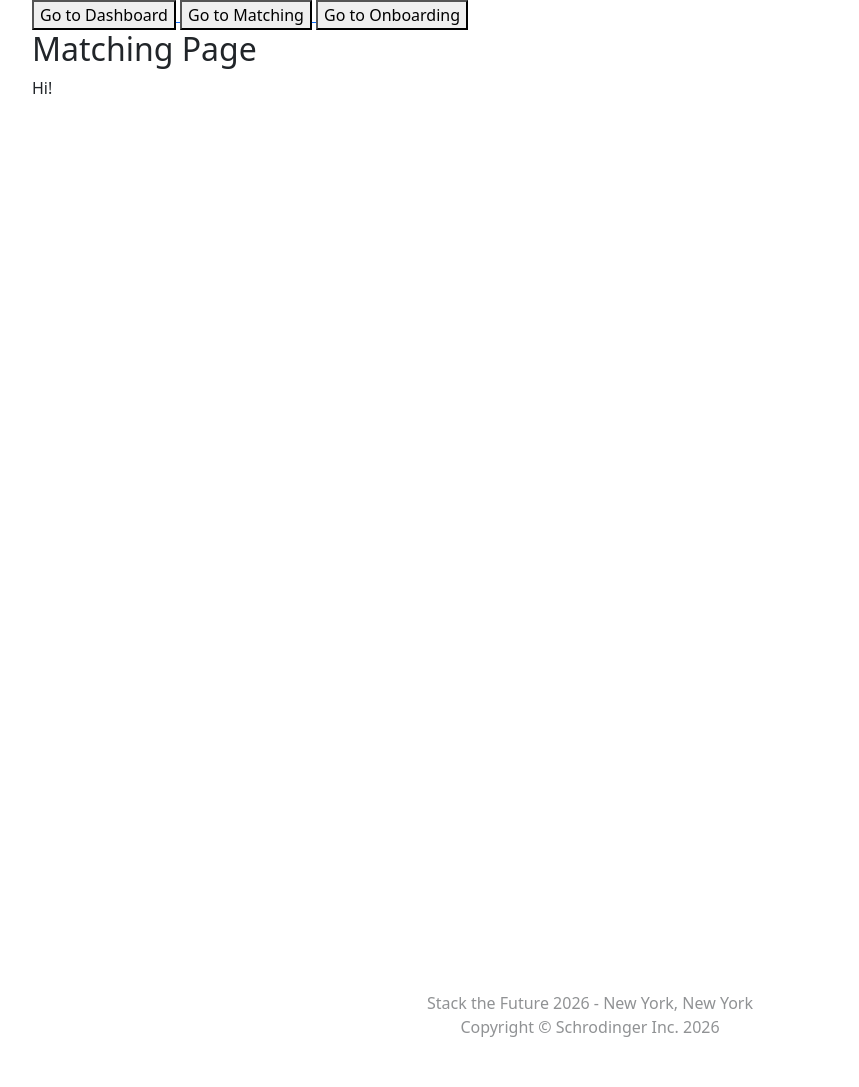
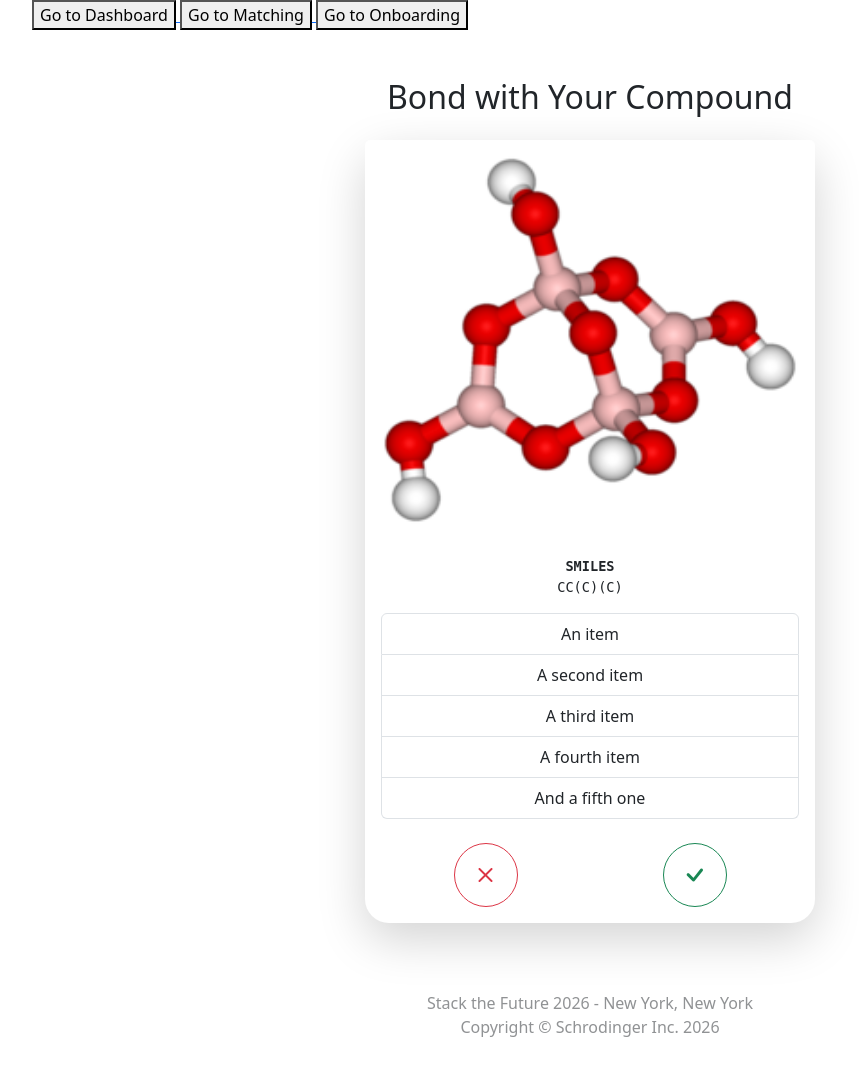
Before and after one commit to kkarshieva/stack-the-future-mitosis, a Flask app: template templates/matching.html in a window 1280 px wide. Shown: the whole page, without its empty margins (50-909 px from the left). Run offline with Flask 3, Linux system fonts and the light colour scheme; the template is opened without the code that fills it, so the values that code supplies are empty.

Commit message:
add base matching card

```diff
--- a/templates/matching.html
+++ b/templates/matching.html
@@ -1,6 +1,134 @@
 {% extends "base.html" %}
 
+{% block styles %}
+    <style>
+        .card-container {
+            max-width: 450px;
+            margin: 20px auto;
+        }
+
+        .card {
+            border-radius: 24px;
+            border: none;
+        }
+
+        .compound-card {
+            transition: transform 0.3s ease, opacity 0.3s ease;
+        }
+
+        .match-btn {
+            width: 64px;
+            height: 64px;
+            border-radius: 50%;
+            font-size: 2rem;
+        }
+
+        .smiles-text {
+            font-family: monospace;
+            font-size: 0.85rem;
+        }
+    </style>
+{% endblock styles %}
+
 {% block content %}
-    <h2>Matching Page</h2>
-    <p>Hi!</p>
+    <div class="matching-container mt-5">
+        <h2 class="text-center mb-4">Bond with Your Compound</h2>
+        <div class="card-container text-center">
+            <div id="compoundCard" class="card compound-card shadow-lg">
+
+                <img src="{{ url_for('static', filename='placeholder.png') }}"
+                     class="card-img-top"
+                     alt="Compound structure image"
+                     width="400px"
+                     height="400px" />
+
+                <div class="card-body">
+                    <div class="smiles-text mb-3">
+                        <strong>SMILES</strong>
+                        <br>
+                        <span id="smiles">CC(C)(C)</span>
+                    </div>
+
+                    <ul class="list-group mb-4">
+                        <li class="list-group-item">An item</li>
+                        <li class="list-group-item">A second item</li>
+                        <li class="list-group-item">A third item</li>
+                        <li class="list-group-item">A fourth item</li>
+                        <li class="list-group-item">And a fifth one</li>
+                    </ul>
+
+                    <div class="d-flex justify-content-around mt-4">
+                        <button id="dislikeBtn"
+                                class="btn btn-outline-danger match-btn"
+                                data-bs-toggle="tooltip"
+                                title="Skip">
+                            <i class="bi bi-x"></i>
+                        </button>
+
+                        <button id="likeBtn"
+                                class="btn btn-outline-success match-btn"
+                                data-bs-toggle="tooltip"
+                                title="Like">
+                            <i class="bi bi-check"></i>
+                        </button>
+                    </div>
+                </div>
+
+            </div>
+        </div>
+
+    </div>
+
 {% endblock content %}
+
+<!-- {% block scripts %}
+    <script>
+  // This will eventually come from Flask / JSON
+  const compounds = {{ compoundList , tojson }};
+
+  let index = 0;
+
+  const card = document.getElementById("compoundCard");
+  const img = document.getElementById("compoundImg");
+  const smilesEl = document.getElementById("smiles");
+  const chemblEl = document.getElementById("chemblId");
+
+  function loadCompound() {
+    if (index >= compounds.length) {
+      card.innerHTML = `
+        <div class="card-body">
+          <h5>No more compounds 🎉</h5>
+        </div>`;
+      return;
+    }
+
+    const c = compounds[index];
+
+    img.src = c.image_url;
+    smilesEl.textContent = c.smiles;
+    chemblEl.textContent = c.chembl_id;
+
+    card.classList.remove("swipe-left", "swipe-right");
+  }
+
+  function swipe(direction) {
+    card.classList.add(direction === "left" ? "swipe-left" : "swipe-right");
+
+    setTimeout(() => {
+      // TODO: send like/dislike to backend if you want
+      index++;
+      loadCompound();
+    }, 300);
+  }
+
+  document.getElementById("dislikeBtn").onclick = () => swipe("left");
+  document.getElementById("likeBtn").onclick = () => swipe("right");
+
+  document.addEventListener("keydown", (e) => {
+    if (e.key === "ArrowLeft") swipe("left");
+    if (e.key === "ArrowRight") swipe("right");
+  });
+
+  loadCompound();
+</script>
+{% endblock scripts %} -->
```
Also changed, not shown: static/placeholder.png (added).
